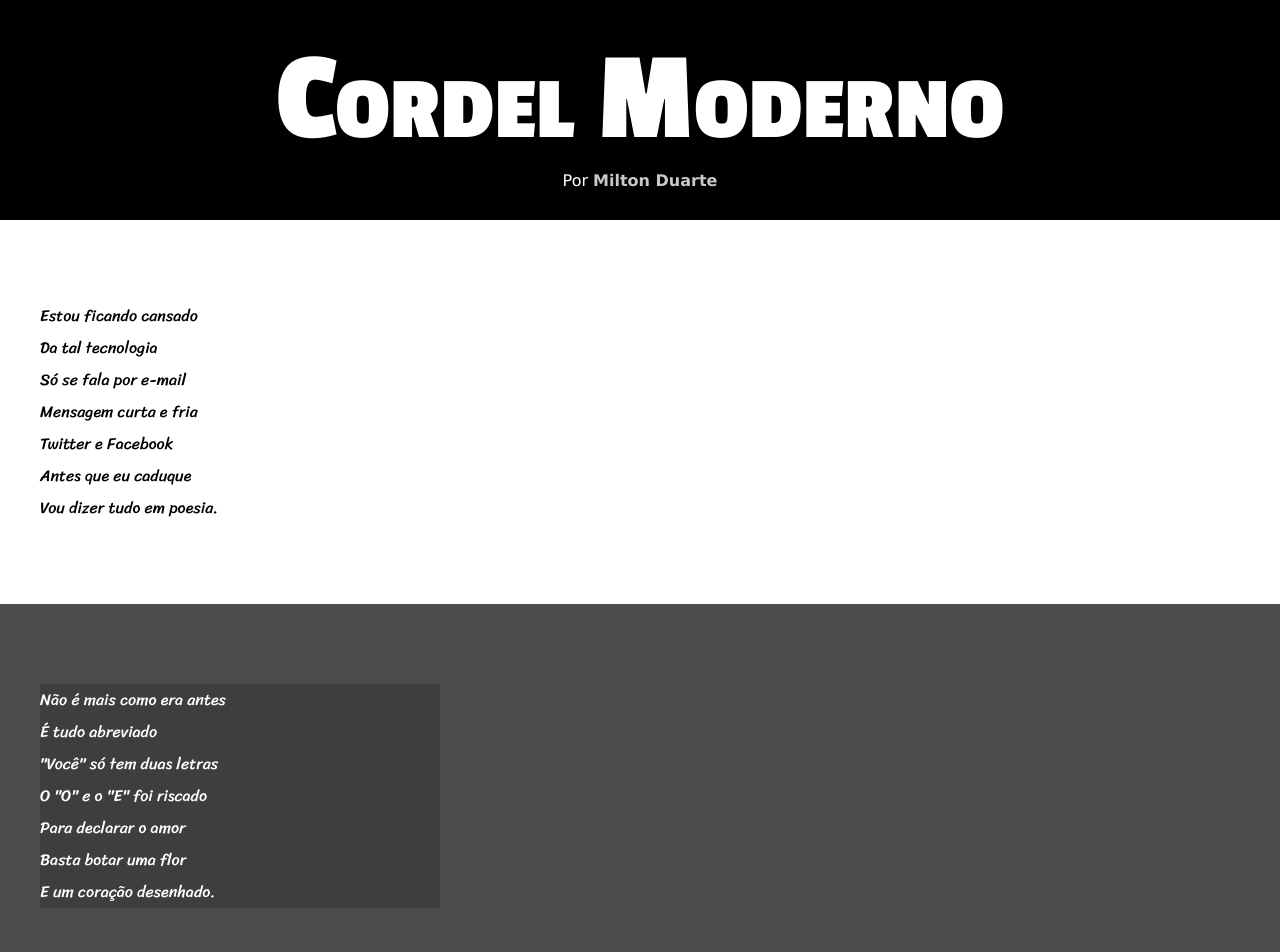
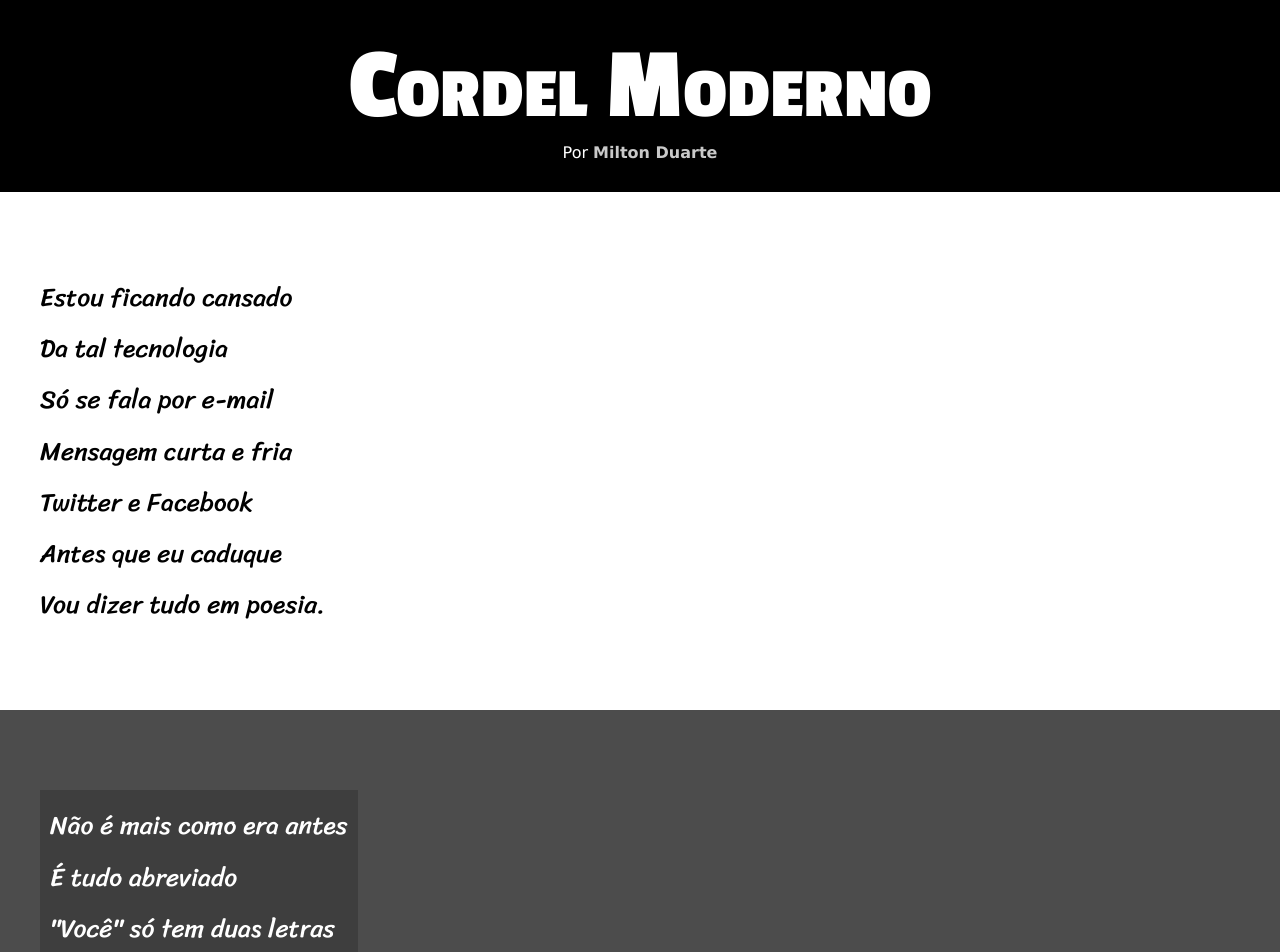
Before and after one commit to MarcosVogado/desafio-cordel, a plain HTML site: page index.html in a window 1280 px wide. Shown: the top 952 px of the page. Drawn offline with Linux system fonts and the light colour scheme.

Commit message:
Update style.css

```diff
--- a/estilo/style.css
+++ b/estilo/style.css
@@ -30,7 +30,7 @@ header > h1{
     padding-top: 30px;
     font-variant: small-caps;
     font-family: var(--fonte2);
-    font-size: 10vw;
+    font-size: 8vw;
 }
 
 header > p{
@@ -49,12 +49,13 @@ header a:hover, footer a:hover{
     color: white;
 }
 
-section{
+section {
     padding-top: 10vh;
     padding-bottom: 10vh;
     line-height: 2em;
     padding-left: 40px;
     font-family: var(--fonte3);
+    font-size: 2vw;
 }
 
 .normal{
@@ -69,7 +70,8 @@ section{
 
 .imagem > p{
     background-color: rgba(0, 0, 0, 0.18);
-    width: 400px;
+    display: inline-block;
+    padding: 10px;
 }
 
 
```
